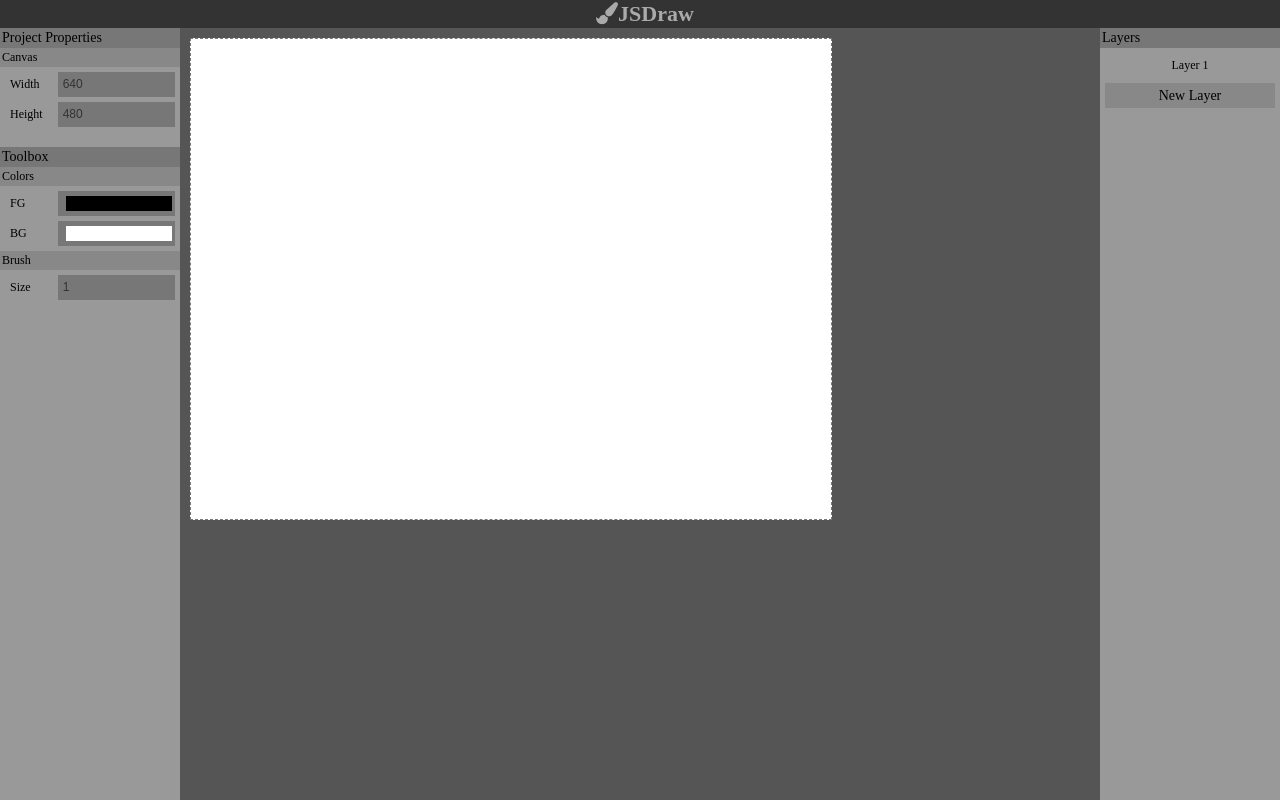
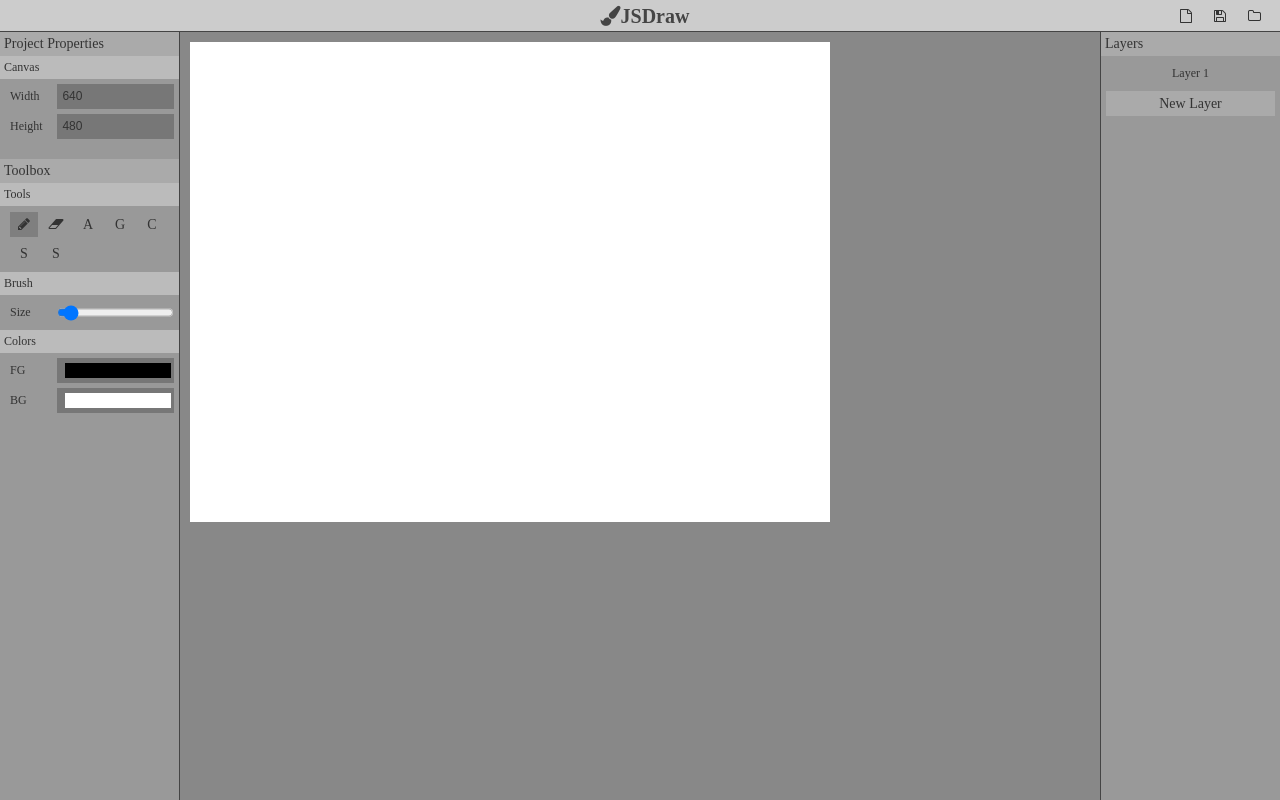
Before and after one commit to alex-milanov/jsdraw, a website: page src/jade/index.jade in a window 1280 px wide. Drawn offline with nearby package versions, Linux system fonts and the light colour scheme; files that its build step writes are made by us from their sources.

Commit message:
ux update - fixes #8

```diff
--- a/src/jade/index.jade
+++ b/src/jade/index.jade
@@ -6,32 +6,14 @@ html
 		link(rel="stylesheet",href="css/style.css")
 	body
 		.gui
-			.toolbar
+			.header
 				.logo
 					i.fa.fa-paint-brush
 					| JSDraw
-				//- a.panel-toggle.fa.fa-bars.toggled(
-				//- 	data-toggle-ref=".left-panel",
-				//- 	data-toggle-class="opened"
-				//- )
-				//- .left-bar
-				//- 	| Mode: &nbsp;
-				//- 	a.obj-mode-option.selected(
-				//- 		data-option-param="mode",
-				//- 		data-option-value="pencil"
-				//- 	): i.fa.fa-pencil
-				//- 	a.obj-mode-option(
-				//- 		data-option-param="mode",
-				//- 		data-option-value="eraser"
-				//- 	): i.fa.fa-eraser
-				//- 	a.obj-mode-option(
-				//- 		data-option-param="mode",
-				//- 		data-option-value="fill"
-				//- 	): i.fa.fa-archive
-				//- 	a.obj-mode-option(
-				//- 		data-option-param="mode",
-				//- 		data-option-value="text"
-				//- 	): i.fa.fa-font
+				.right
+					button.fa.fa-file-o
+					button.fa.fa-save
+					button.fa.fa-folder-o
 			.left.panel.opened
 				.pane
 					.pane-title Project Properties
@@ -49,6 +31,22 @@ html
 					.pane-title Toolbox
 					.pane-body
 						.section
+							.title Tools
+							ul.tools
+								li.selected: span.fa.fa-pencil
+								li: span.fa.fa-eraser
+								li: span A
+								li: span G
+								li: span C
+								li: span S
+								li: span S
+						.section
+							.title Brush
+							ul
+								li
+									label Size
+									input(type="range", step=1, min=0, max=100, value=1)#brush-size
+						.section
 							.title Colors
 							ul
 								li
@@ -57,11 +55,6 @@ html
 								li
 									label BG
 									input(type="color", value="#ffffff")#color-bg
-							.title Brush
-							ul
-								li
-									label Size
-									input(type="number", value=1)#brush-size
 			.viewport
 				.view
 			.right.panel.opened
--- a/src/js/jsd/view.js
+++ b/src/js/jsd/view.js
@@ -103,14 +103,15 @@ jsd.View.prototype.refresh = function(){
 		ctx.lineWidth = path.brush.size;
 		/*ctx.shadowBlur = 1;
 		ctx.shadowColor = 'rgb(0, 0, 0)';*/
+
 		ctx.beginPath();
+		ctx.moveTo(path.points[0][0],path.points[0][1]);
 		path.points.forEach(function(point, index){
 			if(index == 0)
 				return;
-			ctx.moveTo(path.points[index-1][0],path.points[index-1][1]);
 			ctx.lineTo(point[0], point[1]);
-			ctx.stroke();
 		})
+		ctx.stroke();
 		ctx.closePath();
 	}
 
--- a/src/sass/inc/_vars.scss
+++ b/src/sass/inc/_vars.scss
@@ -1,5 +1,16 @@
 $jsd-text-font: "Open Sans" Helvetica Arial sans-serif;
 $jsd-logo-font: "Courgette" Helvetica Arial sans-serif;
-$jsd-toolbar-height: 28px;
+$jsd-header-height: 32px;
 $jsd-panel-width: 180px;
 $jsd-object-pane-height: 200px;
+
+$jsd-header-bg-color: #ccc;
+$jsd-header-border-color: #444;
+$jsd-header-fg-color: #444;
+
+$jsd-panel-bg-color: #999;
+$jsd-panel-fg-color: #333;
+$jsd-panel-title-bg-color: #aaa;
+$jsd-panel-section-title-bg-color: #bbb;
+
+$jsd-viewport-bg-color: #888;
--- /dev/null
+++ b/src/sass/inc/gui/_gui.scss
@@ -0,0 +1,39 @@
+.gui {
+	.header {
+		top: 0px;
+		right: 0px;
+		left: 0px;
+		height: $jsd-header-height;
+		position: absolute;
+		box-sizing: border-box;
+	}
+	.panel {
+		position: absolute;
+		top: $jsd-header-height;
+		bottom: 0px;
+		width: 0px;
+		box-sizing: border-box;
+		&.left {
+			left:0px;
+			border-right: 1px solid $jsd-header-border-color;
+		}
+		&.right {
+			right:0px;
+			border-left: 1px solid $jsd-header-border-color;
+		}
+		&.opened {
+			width: $jsd-panel-width;
+			/* & + .viewport {
+				left: $jsd-panel-width;
+				border-left-width:0px;
+			} */
+		}
+	}
+	.viewport {
+		position: absolute;
+		top: $jsd-header-height;
+		bottom: 0px;
+		right: $jsd-panel-width;
+		left: $jsd-panel-width;
+	}
+}
--- /dev/null
+++ b/src/sass/inc/gui/_header.scss
@@ -0,0 +1,53 @@
+.gui {
+	.header {
+		background: $jsd-header-bg-color;
+		border-bottom: 1px solid $jsd-header-border-color;
+		> * {
+			display: block;
+			height: $jsd-header-height;
+			line-height: $jsd-header-height;
+			margin: 0px;
+			padding: 0px 5px;
+			color: $jsd-header-fg-color;
+			position: absolute;
+			top: 0px;
+		}
+		.logo {
+			left: 50%;
+			margin-left: -100px;
+			font-size: 20px;
+			font-family: $jsd-logo-font;
+			font-weight: bold;
+			text-align: center;
+			width: 200px;
+		}
+		.left {
+			left: 5px;
+		}
+		.right {
+			right: 5px;
+		}
+		a, button {
+			position: relative;
+			display: inline-block;
+			height: $jsd-header-height - 8px;
+			line-height: $jsd-header-height - 8px;
+			background: inherit;
+			color: #333;
+			font-size: 14px;
+			font-weight: 400;
+			border: 0px;
+			text-align: center;
+			cursor: pointer;
+			outline: none;
+			padding: 0px 5px;
+			margin: 4px;
+			&:hover, &.selected, &.toggled {
+				color: #ccc;
+			}
+		}
+		.visible {
+			display: inline-block;
+		}
+	}
+}
--- a/src/sass/inc/gui/_panel.scss
+++ b/src/sass/inc/gui/_panel.scss
@@ -1,25 +1,9 @@
 .gui {
 	.panel {
-		background: #999;
-		color: #000;
-		position: absolute;
-		top: $jsd-toolbar-height;
-		bottom: 0px;
-		width: 0px;
+		background: $jsd-panel-bg-color;
+		color: $jsd-panel-fg-color;
 		padding: 0px 0px;
-		&.left {
-			left:0px
-		}
-		&.right {
-			right:0px
-		}
-		&.opened {
-			width: $jsd-panel-width;
-			/* & + .viewport {
-				left: $jsd-panel-width;
-				border-left-width:0px;
-			} */
-		}
+
 		a.btn {
 			padding: 0px;
 			margin: 5px;
@@ -27,25 +11,25 @@
 			height: 25px;
 			line-height: 25px;
 			font-size:14px;
-			background: #888;
+			background: $jsd-panel-title-bg-color;
 			display: block;
 			cursor: pointer;
 			&:hover {
-				background: #777;
+				background: $jsd-panel-section-title-bg-color;
 			}
 
 		}
 		.pane {
 			margin-bottom: 20px;
 			.pane-title {
-				background: #777;
-				padding: 2px;
+				background: $jsd-panel-title-bg-color;
+				padding: 4px;
 				font-size: 14px;
 			}
 			.section {
 				.title {
-					background: #888;
-					padding: 2px;
+					background: $jsd-panel-section-title-bg-color;
+					padding: 4px;
 					font-size: 12px;
 				}
 				> ul {
@@ -60,10 +44,10 @@
 						cursor: pointer;
 						font-size: 0px;
 						&:hover {
-							background: #888;
+							background: #7a7a7a;
 						}
 						&.selected {
-							background: #777;
+							background: #7f7f7f;
 						}
 						span {
 							display: block;
@@ -98,6 +82,24 @@
 							vertical-align: top;
 							&.p30 {
 								width: 23%;
+							}
+						}
+					}
+					&.tools {
+						padding: 4px 8px;
+						box-sizing: border-box;
+						display: block;
+						width: 100%;
+						font-size: 0px;
+						li {
+							display: inline-block;
+							width: 28px;
+							margin: 2px;
+							padding: 0px;
+							span {
+								font-size: 14px;
+								margin: 0px;
+								padding: 0px;
 							}
 						}
 					}
--- a/src/sass/inc/gui/_toolbar.scss
+++ /dev/null
@@ -1,54 +0,0 @@
-.gui {
-	.toolbar {
-		background: #333;
-		top: 0px;
-		right: 0px;
-		left: 0px;
-		height: $jsd-toolbar-height;
-		position: absolute;
-		> *, a {
-			display: inline-block;
-			height: $jsd-toolbar-height;
-			line-height: $jsd-toolbar-height;
-			margin: 0px;
-			padding: 0px 5px;
-			color: #aaa;
-			position: absolute;
-			top: 0px;
-		}
-		.logo {
-			font-size: 22px;
-			font-family: $jsd-logo-font;
-			font-weight: bold;
-			left: 0px;
-			text-align: center;
-			width: 100%;
-		}
-		a {
-			min-width: 30px;
-			text-align: center;
-			cursor: pointer;
-			position: relative;
-			&:hover {
-				color: #333;
-				background: #999;
-			}
-			&.selected, &.toggled {
-				color: #333;
-				background: #777;
-			}
-		}
-		.visible {
-			display: inline-block;
-		}
-		.panel-toggle {
-			left: 0px;
-		}
-		.left-bar {
-			left: $jsd-panel-width;
-		}
-		.right-bar {
-			right: 0px;
-		}
-	}
-}
--- a/src/sass/inc/gui/_viewport.scss
+++ b/src/sass/inc/gui/_viewport.scss
@@ -1,11 +1,6 @@
 .gui {
 	.viewport {
-		position: absolute;
-		top: $jsd-toolbar-height;
-		bottom: 0px;
-		right: $jsd-panel-width;
-		left: $jsd-panel-width;
-		background: #555;
+		background: $jsd-viewport-bg-color;
 		-webkit-touch-callout: none;
 		-webkit-user-select: none;
 		-khtml-user-select: none;
@@ -18,7 +13,6 @@
 			width: 640px;
 			height: 480px;
 			background: #fff;
-			border: 1px dashed #777;
 			&.fullscreen {
 				top: 0px;
 				left: 0px;
--- a/src/sass/style.scss
+++ b/src/sass/style.scss
@@ -3,6 +3,7 @@
 @import "inc/vars.scss";
 @import "inc/common.scss";
 
-@import "inc/gui/toolbar.scss";
+@import "inc/gui/gui.scss";
+@import "inc/gui/header.scss";
 @import "inc/gui/panel.scss";
 @import "inc/gui/viewport.scss";
```
